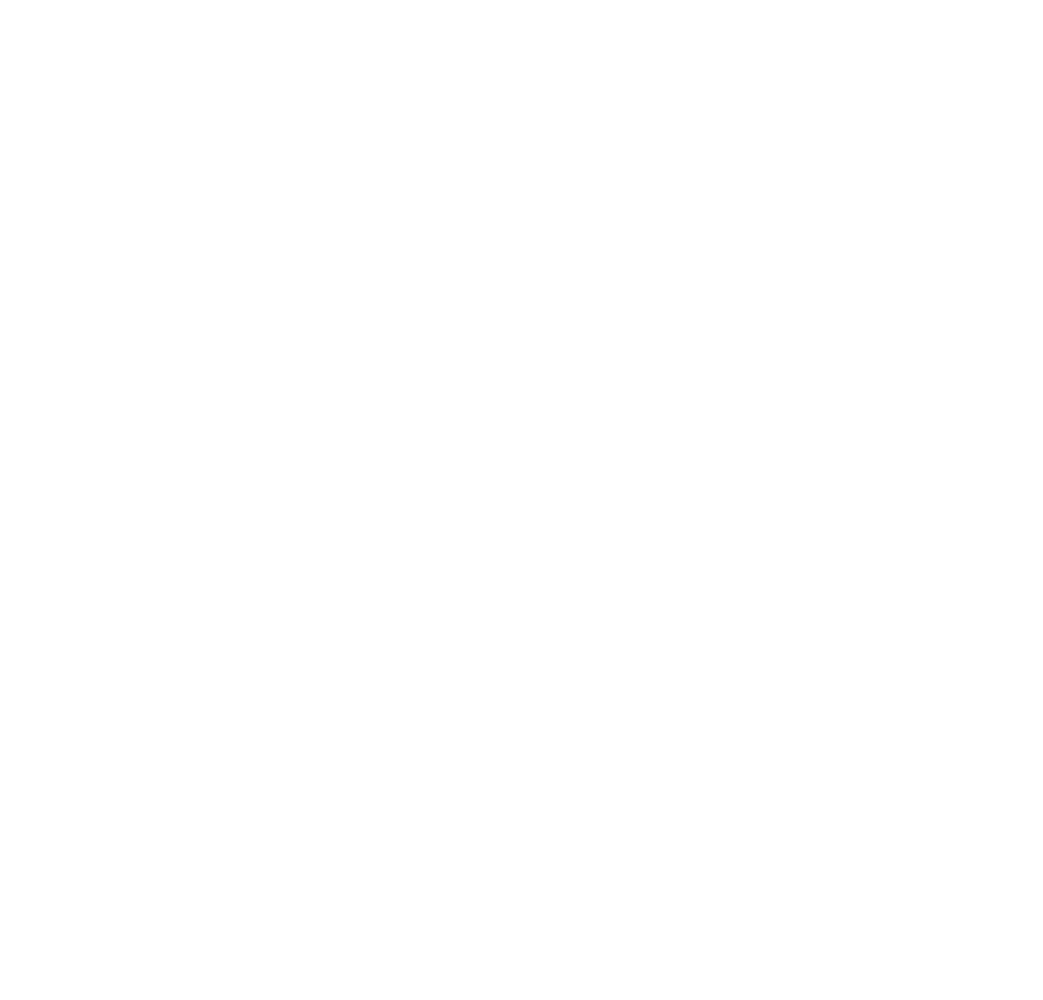
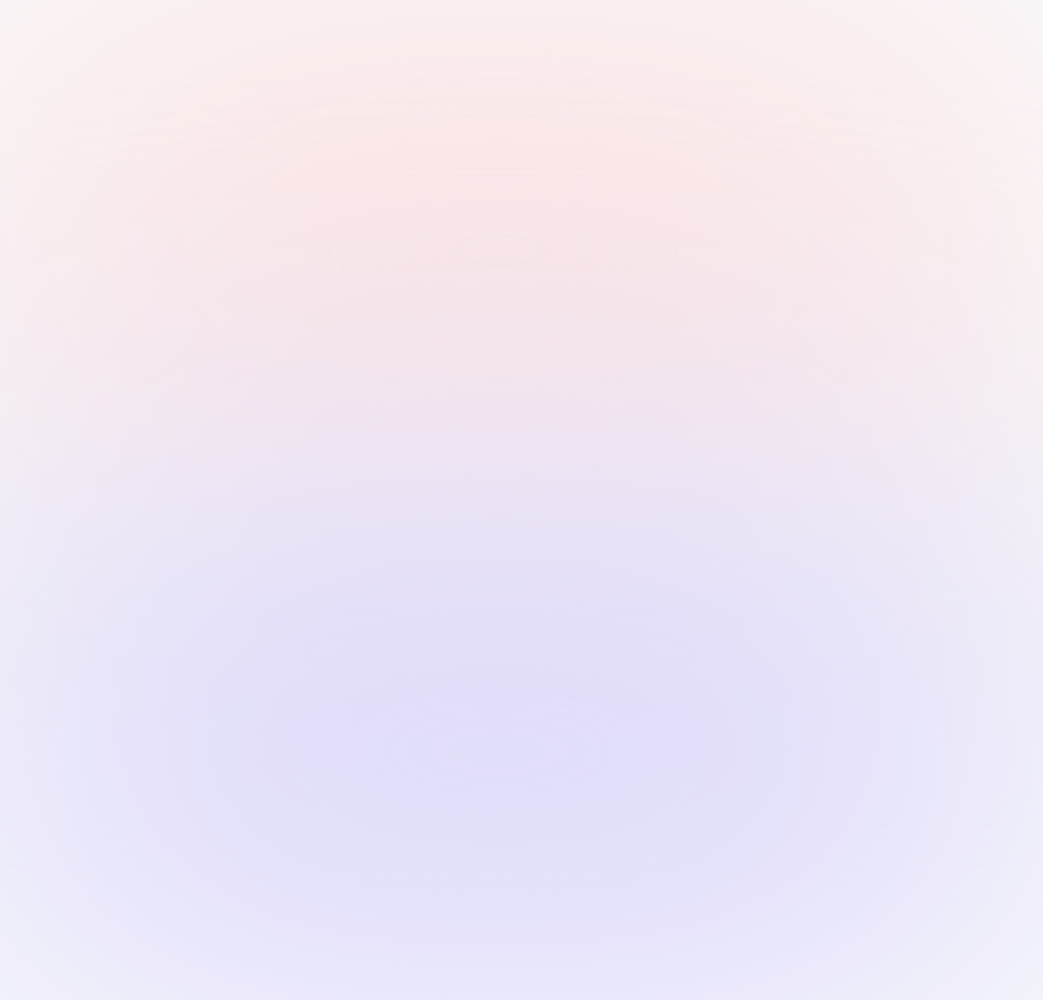
Before and after one commit to IrvinDale/irvin-dale-portfolio, a Next.js app: page / in a window 1280 px wide. Shown: the whole page, without its empty margins (52-1095 px from the left). Before the commit the page ends 800 px from the top, so only its background shows below. Built offline with nearby package versions, Linux system fonts and the light colour scheme.

Commit message:
added inline background colors

```diff
--- a/app/layout.tsx
+++ b/app/layout.tsx
@@ -1,23 +1,36 @@
-import './globals.css'
-import { Inter } from 'next/font/google'
+import "./globals.css";
+import { Inter } from "next/font/google";
 
-const inter = Inter({ subsets: ['latin'] })
+const inter = Inter({ subsets: ["latin"] });
 
 export const metadata = {
-  title: 'Irvin Dale | Personal Porfolio',
-  description: 'Irvin Dale is a Front-End Developer with 3 years of experience',
-}
+  title: "Irvin Dale | Personal Porfolio",
+  description: "Irvin Dale is a Front-End Developer with 3 years of experience",
+};
 
 export default function RootLayout({
   children,
 }: {
-  children: React.ReactNode
+  children: React.ReactNode;
 }) {
   return (
     <html lang="en">
-      <body className={inter.className}>
+      <body
+        className={`${inter.className}
+       bg-gray-50 text-gray-950 relative`}
+      >
+        <div
+          className="bg-[#fbe2e3] absolute-top-[-6rem] -z-10 right-[11rem]
+          h-[31.25rem] w-[31.25rem] rounded-full blur-[10rem]
+        sm:w-[68.75rem]"
+        ></div>
+        <div
+          className="bg-[#dbd7fb] absolute-top-[-1rem] -z-10 left-[-35rem]
+          h-[31.25rem] w-[50rem] rounded-full blur-[10rem]
+        sm:w-[68.75rem] md:left-[-33rem] lg:left-[-28rem] xl:left-[-15rem] 2xl:left-[-5rem]"
+        ></div>
         {children}
       </body>
     </html>
-  )
+  );
 }
```
